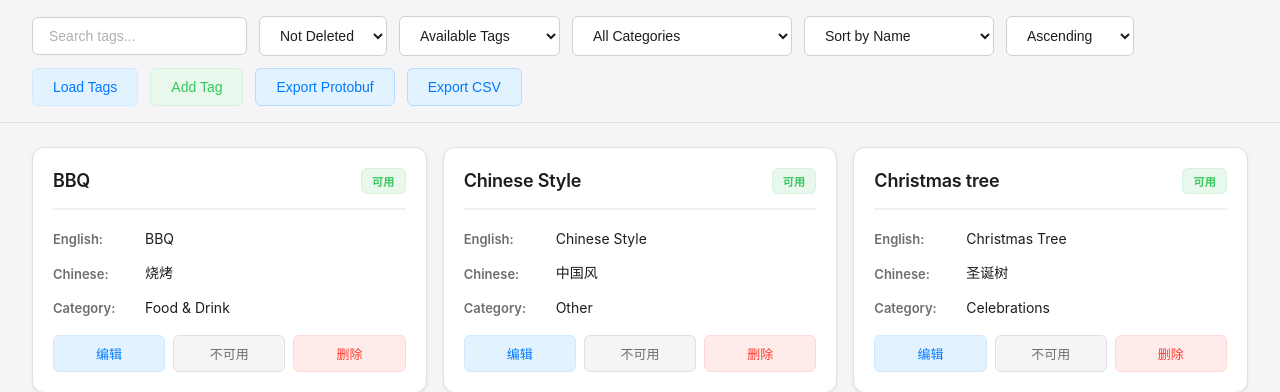
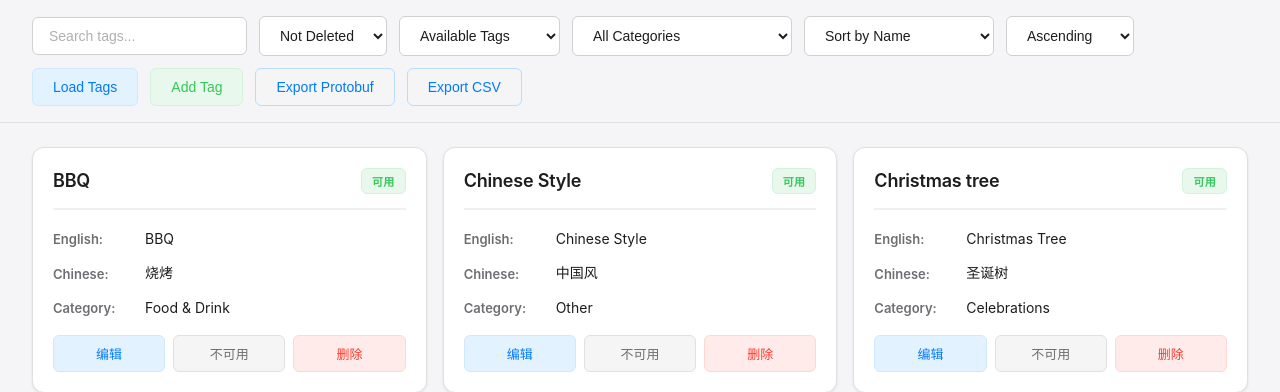
Before and after one commit to xylcm/curator-tag-vocab, a Flask app: page /tagging/vocab/ in a window 1280 px wide. Shown: the part 209-601 px from the top of the page. Run offline with Flask 3, Linux system fonts and the light colour scheme; data comes from the database, SQL or seed files in the repository; parts of the project's set-up code (start-up, migrations or seed data) failed here and were passed over.

Commit message:
style: 调整导出按钮背景色为浅白色
- 将 .btn-info 背景色从 #e3f2ff 改为 #f5f5f5
- 将 .btn-info:hover 悬停背景色从 #d0e8ff 改为 #e8e8e8
- 保持按钮边框颜色和文字颜色不变

Co-Authored-By: Claude Opus 4.5 <noreply@anthropic.com>

```diff
--- a/src/static/css/main.css
+++ b/src/static/css/main.css
@@ -147,13 +147,13 @@ body {
 }
 
 .btn-info {
-    background: #e3f2ff;
+    background: #f5f5f5;
     color: #007aff;
     border: 1px solid #b8dcff;
 }
 
 .btn-info:hover {
-    background: #d0e8ff;
+    background: #e8e8e8;
     border-color: #9fceff;
 }
 
```
